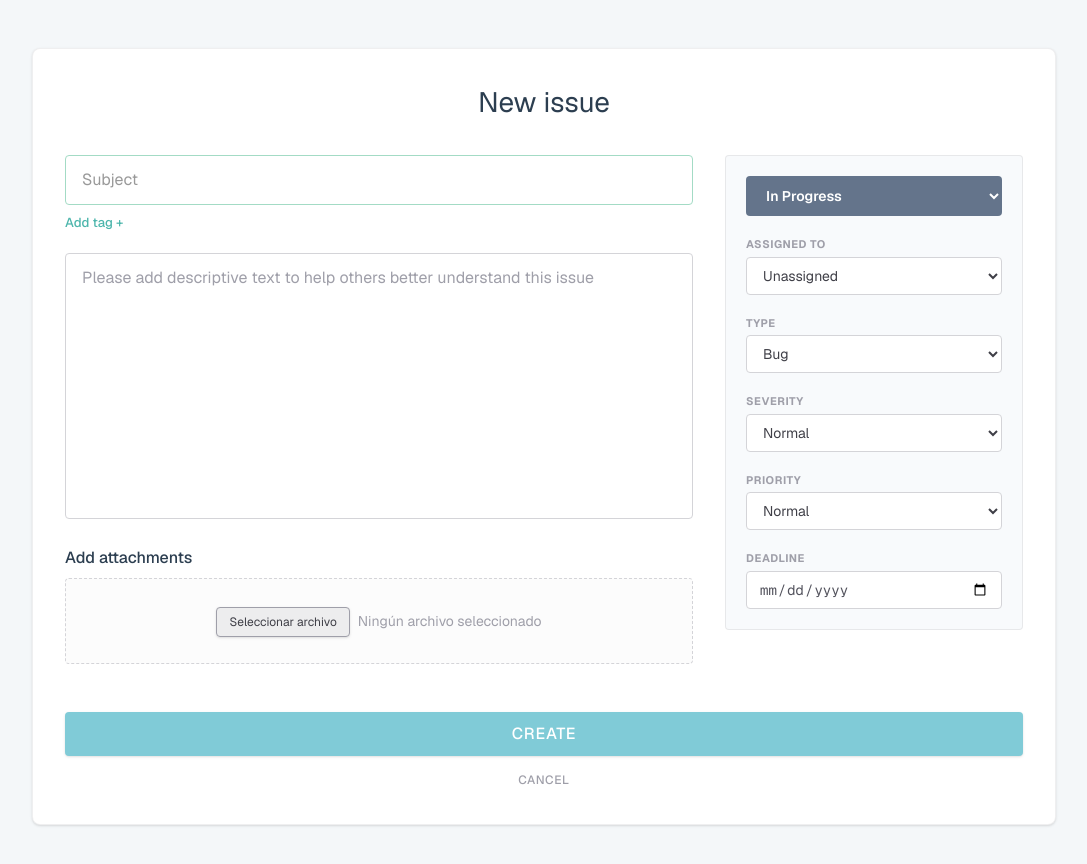
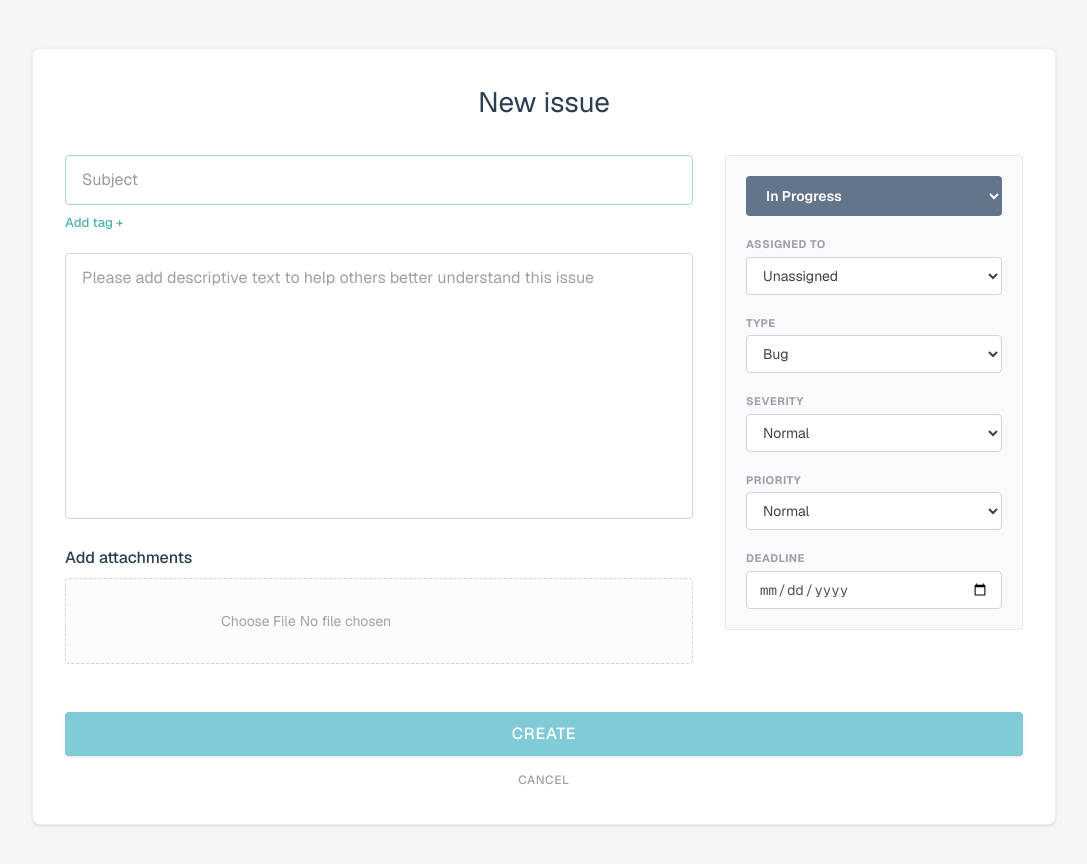
Before and after one commit to ChristianBarone/IssueTracker-Frontend, a Next.js app: page /issues/new in a window 1280 px wide. Shown: the top 864 px of the page, without its empty margins (96-1183 px from the left). Built offline with nearby package versions, Linux system fonts and the light colour scheme.

Commit message:
Add attachment to dataenvelope

```diff
--- a/app/issues/new/page.tsx
+++ b/app/issues/new/page.tsx
@@ -14,7 +14,8 @@ export default function CreateIssuePage() {
         issue_type: 'Bug',
         issue_severity: 'Normal',
         priority: 'Normal',
-        deadline: ''
+        deadline: '',
+        attachment: '',
     });
 
     const [loading, setLoading] = useState(false);
@@ -56,6 +57,10 @@ export default function CreateIssuePage() {
 
             if (formData.assigned_to !== 'Unassigned') {
                 dataEnvelope.append('assignee', formData.assigned_to);
+            }
+
+            if (formData.attachment) {
+                dataEnvelope.append('attachment', formData.attachment)
             }
 
             const response = await fetch('https://issuetracker-ff8u.onrender.com/issues/', {
@@ -143,13 +148,7 @@ export default function CreateIssuePage() {
                         <div className="flex flex-col gap-2">
                             <span className="text-base font-medium text-[#2c3e50]">Add attachments</span>
                             <div className="border border-dashed border-zinc-300 rounded p-8 text-center text-zinc-400 bg-zinc-50/50 text-sm">
-                                <input type="file" className="hidden" id="file-upload" disabled />
-                                <label htmlFor="file-upload" className="cursor-pointer">
-                                    <span className="border border-solid border-zinc-400 bg-zinc-200/60 px-3 py-1.5 rounded text-xs text-zinc-700 mr-2 shadow-sm">
-                                        Seleccionar archivo
-                                    </span>
-                                    Ningún archivo seleccionado
-                                </label>
+                                <input type="file" onChange={handleChange} name="attachment"/>
                             </div>
                         </div>
                     </div>
```
